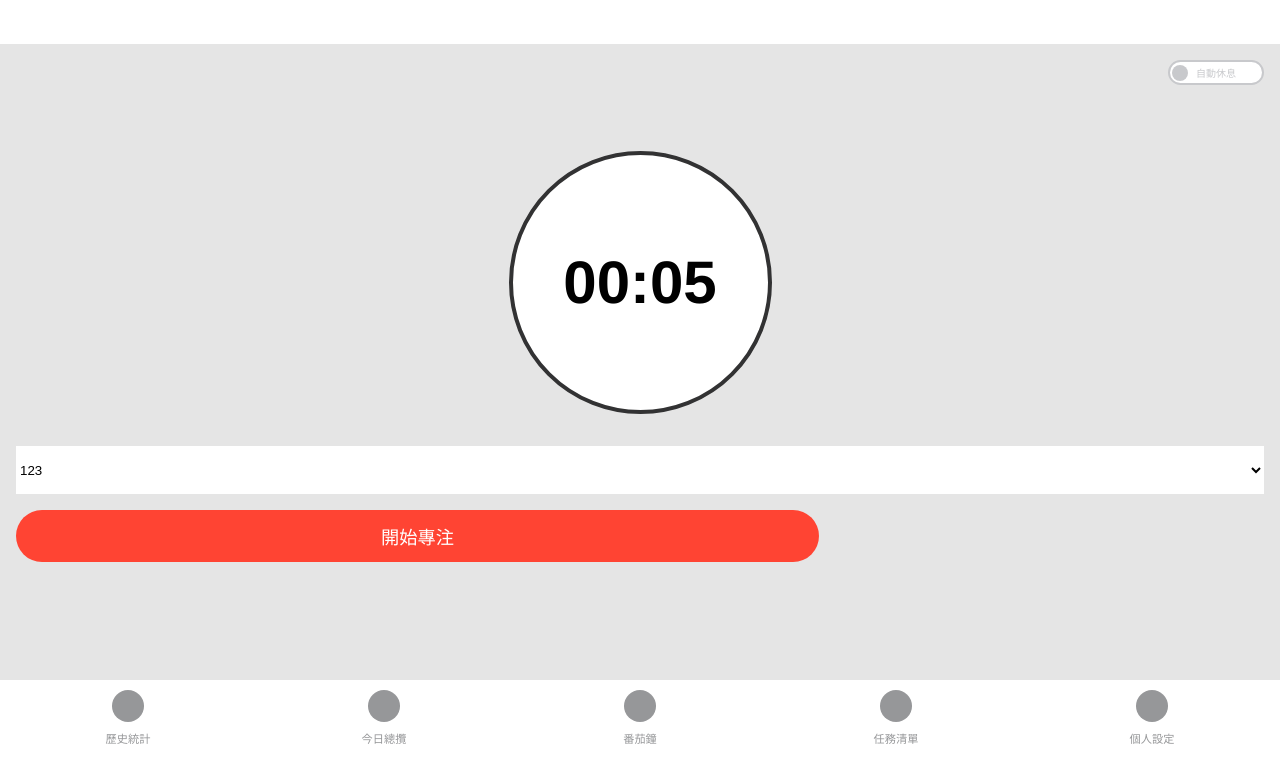
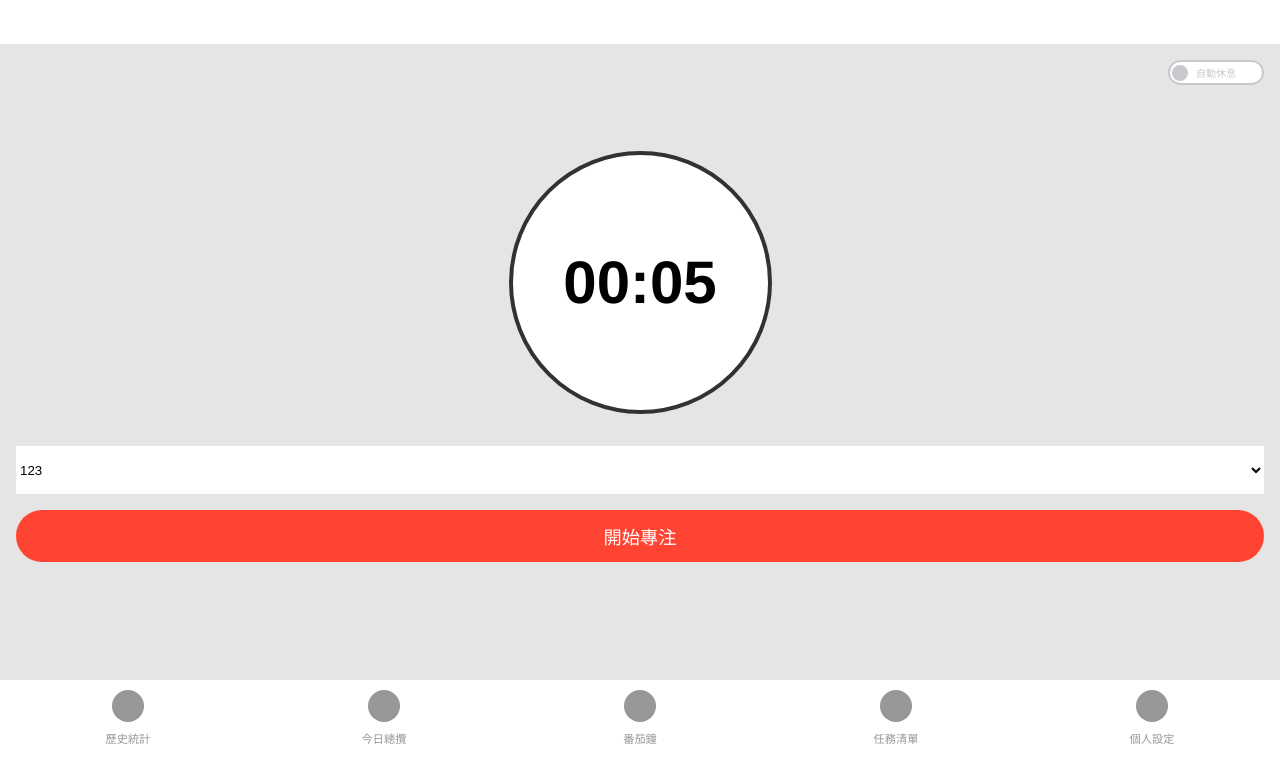
Before and after one commit to evadzala/PomodoroTechnique, a Vue app: page /#/countdownClock in a window 1280 px wide. Shown: the top 782 px of the page. Built offline with nearby package versions, Linux system fonts and the light colour scheme.

Commit message:
修改樣式

```diff
--- a/src/pages/countdownClock/index.vue
+++ b/src/pages/countdownClock/index.vue
@@ -18,11 +18,11 @@
           option 567
     //- 控制按鈕
     .control
-      button.buttom-right(v-if="['start', 'workTimeFinish', 'restTimeFinish'].includes(status)" @click="startCount") 開始專注
-      button.buttom-right(v-else-if="['workTime', 'restTime'].includes(status)" @click="stopCount") 暫停
+      button.buttom-big(v-if="['start', 'workTimeFinish', 'restTimeFinish'].includes(status)" @click="startCount") 開始專注
+      button.buttom-big(v-else-if="['workTime', 'restTime'].includes(status)" @click="stopCount") 暫停
       div(v-else)
         button.buttom-right(v-if="counter !== 0" @click="continueCount") 繼續
-        button.buttom-left(@click="restart") 取消
+        button.buttom-left.animate__slideInRight(@click="restart") 停止
 </template>
 
 <script>
@@ -148,11 +148,19 @@ export default {
 }
 
 // 控制按鈕
-.control {
-  // position: relative;
+.buttom-big {
+  height: 52px;
+  background-color: #FF4433;
+  border-radius: 100px;
+  color: #fff;
+  border: none;
+  font-size: 1.14rem;
+
+  width: 100%;
 }
 .buttom-right {
-  // position: relative;
+  position: relative;
+  float: right;
   height: 52px;
   background-color: #FF4433;
   border-radius: 100px;
@@ -164,12 +172,11 @@ export default {
   right: 0;
 }
 .buttom-left {
-  position: absolute;
   height: 52px;
-  background-color: #FF4433;
+  background-color: #FFF;
   border-radius: 100px;
-  color: #fff;
-  border: none;
+  border: 2px solid #FF4433 ;
+  color: #FF4433;
   font-size: 1.14rem;
 
   width: 35%;
```
